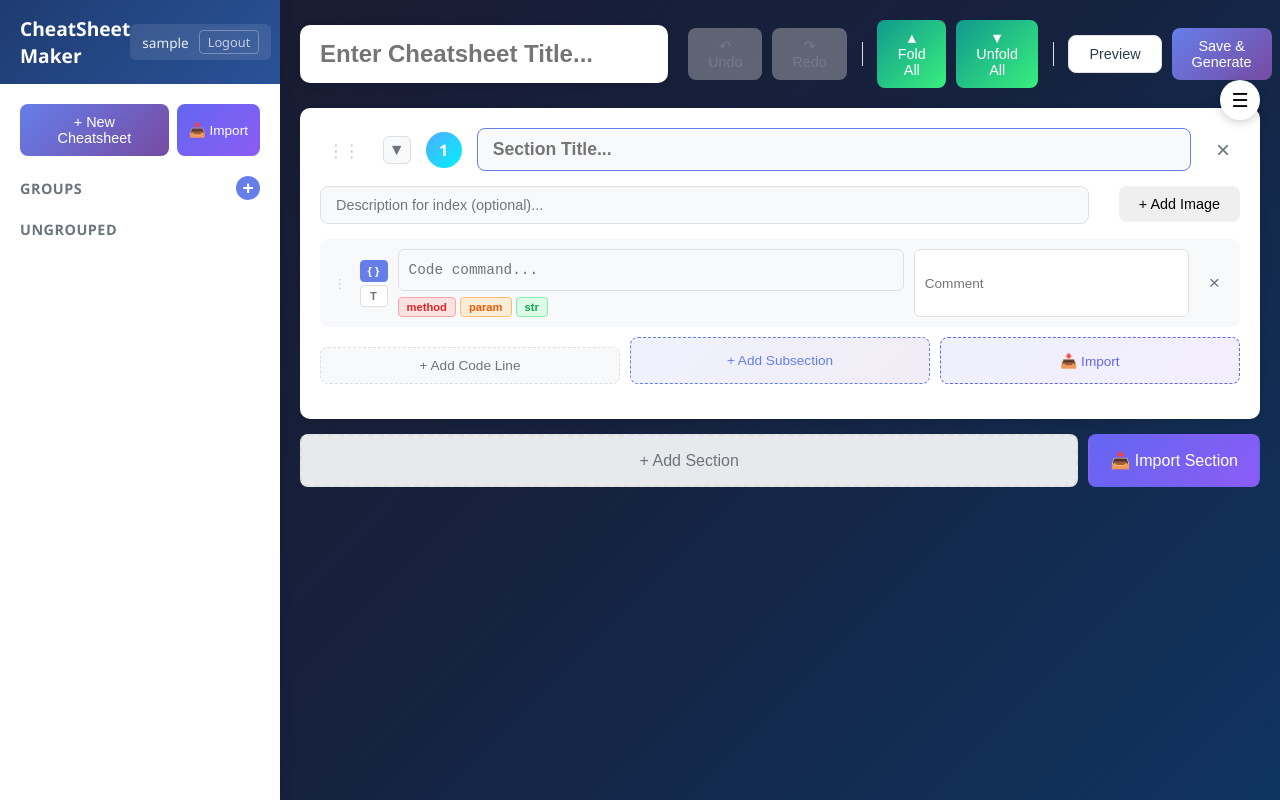
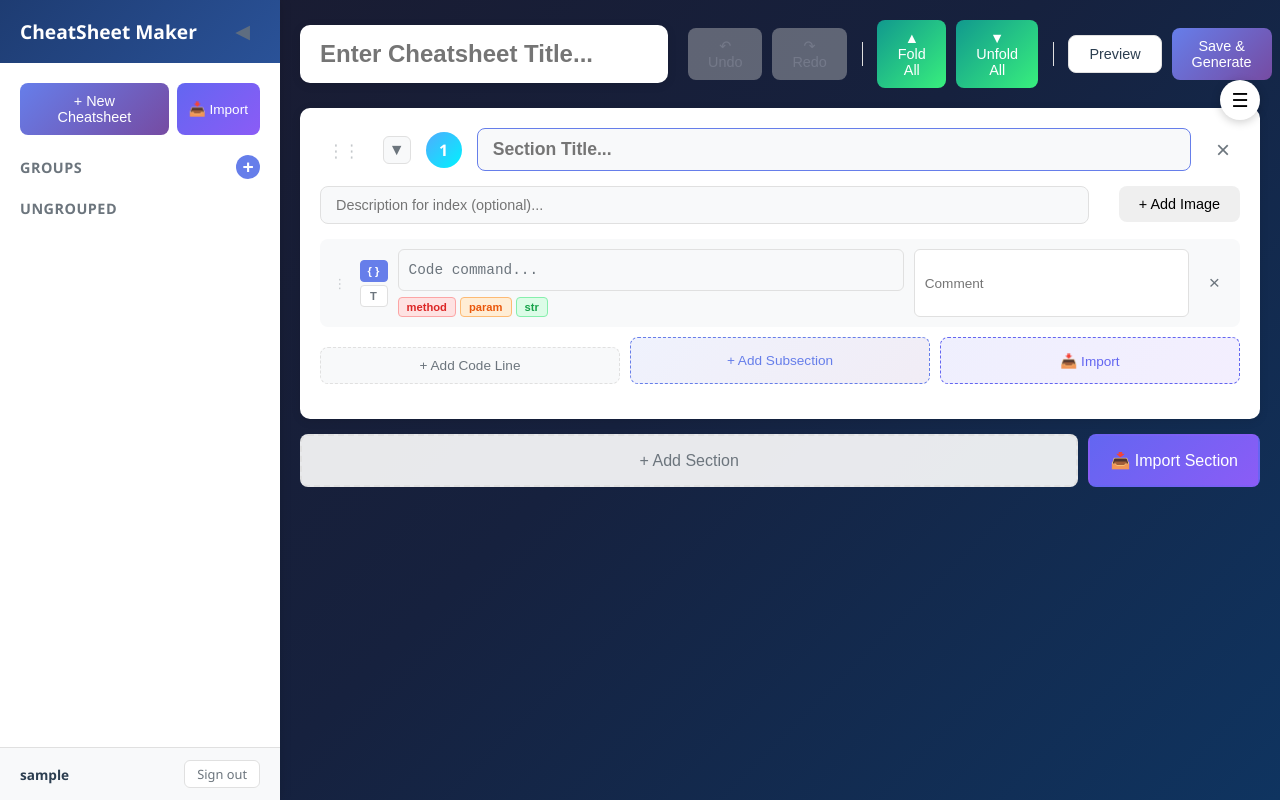
Before and after one commit to PabloGonzalezMartin/CheatSheetMaker, a Flask app: page / in a window 1280 px wide. Run offline with Flask 3, Linux system fonts and the light colour scheme; the visitor is signed in with stand-in values (Sample User, id 1); data that the repository does not hold is empty.

Commit message:
Login bottom improved

```diff
--- a/static/css/style.css
+++ b/static/css/style.css
@@ -1,35 +1,41 @@
 /* CheatSheet Maker - Editor Styles */
 
-/* User info bar */
+/* User info bar - pinned at bottom of sidebar */
 .user-info {
     display: flex;
     align-items: center;
-    gap: 10px;
-    padding: 6px 12px;
-    background: rgba(255, 255, 255, 0.1);
-    border-radius: 6px;
+    justify-content: space-between;
+    padding: 12px 20px;
+    border-top: 1px solid var(--border-color);
+    background: var(--bg-light);
+    flex-shrink: 0;
+}
+
+.user-info .user-name {
+    color: var(--text-dark);
+    font-weight: 600;
     font-size: 0.85rem;
 }
 
-.user-info .user-name {
-    color: rgba(255, 255, 255, 0.9);
-    font-weight: 500;
-}
-
 .user-info .logout-link {
-    color: rgba(255, 255, 255, 0.7);
+    color: var(--text-muted);
     text-decoration: none;
     font-size: 0.8rem;
-    padding: 2px 8px;
-    border: 1px solid rgba(255, 255, 255, 0.3);
-    border-radius: 4px;
+    padding: 4px 12px;
+    border: 1px solid var(--border-color);
+    border-radius: 6px;
     transition: all 0.2s;
+    background: white;
 }
 
 .user-info .logout-link:hover {
-    color: white;
-    border-color: rgba(255, 255, 255, 0.6);
-    background: rgba(255, 255, 255, 0.1);
+    color: #dc2626;
+    border-color: #fca5a5;
+    background: #fee2e2;
+}
+
+.sidebar.collapsed .user-info {
+    display: none;
 }
 
 * {
@@ -133,7 +139,7 @@ body {
     padding: 20px;
     overflow-y: auto;
     overflow-x: hidden;
-    max-height: calc(100vh - 60px);
+    max-height: calc(100vh - 105px);
 }
 
 .sidebar-content h3 {
--- a/templates/index.html
+++ b/templates/index.html
@@ -12,10 +12,6 @@
         <aside class="sidebar" id="sidebar">
             <div class="sidebar-header">
                 <h2>CheatSheet Maker</h2>
-                <div class="user-info">
-                    <span class="user-name">{{ current_user.username }}</span>
-                    <a href="{{ url_for('auth.logout') }}" class="logout-link" title="Logout">Logout</a>
-                </div>
                 <button class="btn btn-icon sidebar-toggle" onclick="toggleSidebar()" title="Collapse sidebar">◀</button>
             </div>
             <div class="sidebar-content">
@@ -82,6 +78,10 @@
                     {% endif %}
                     {% endfor %}
                 </ul>
+            </div>
+            <div class="user-info">
+                <span class="user-name">{{ current_user.username }}</span>
+                <a href="{{ url_for('auth.logout') }}" class="logout-link" title="Logout">Sign out</a>
             </div>
         </aside>
 
```
